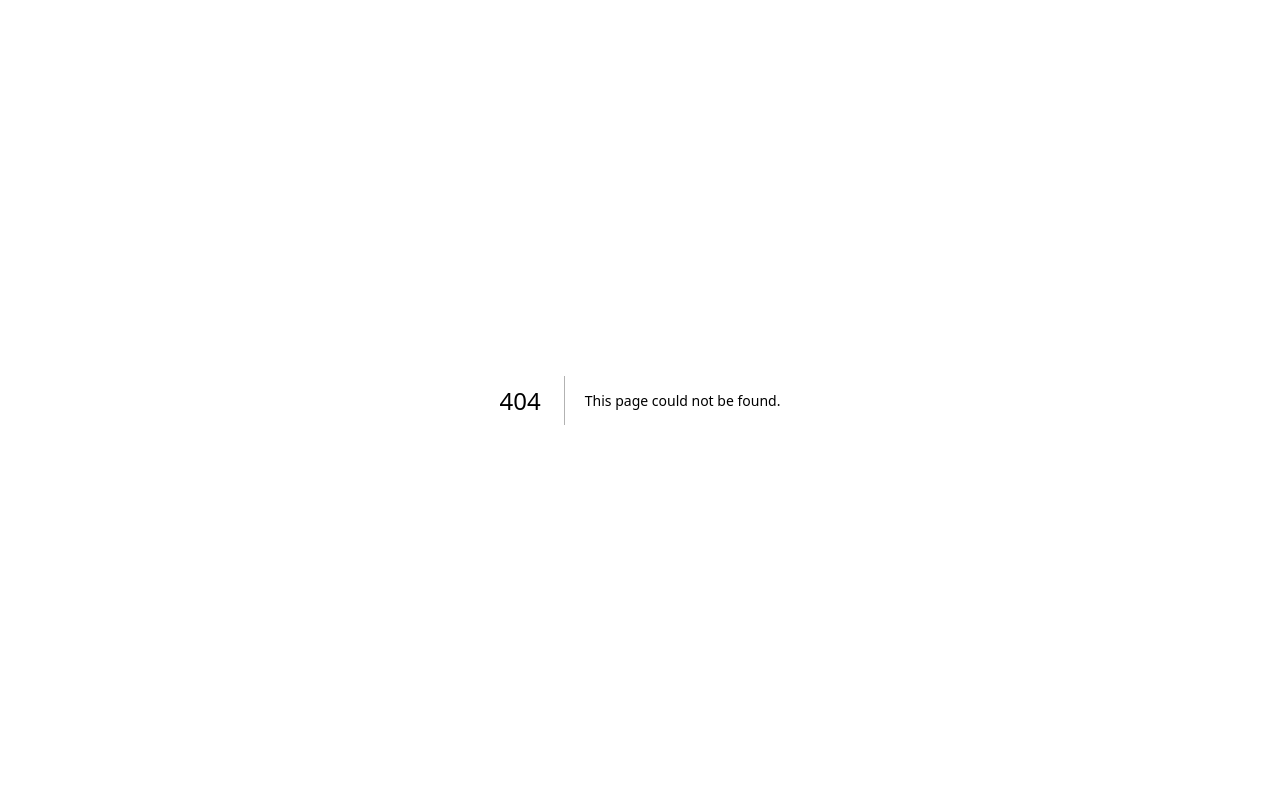
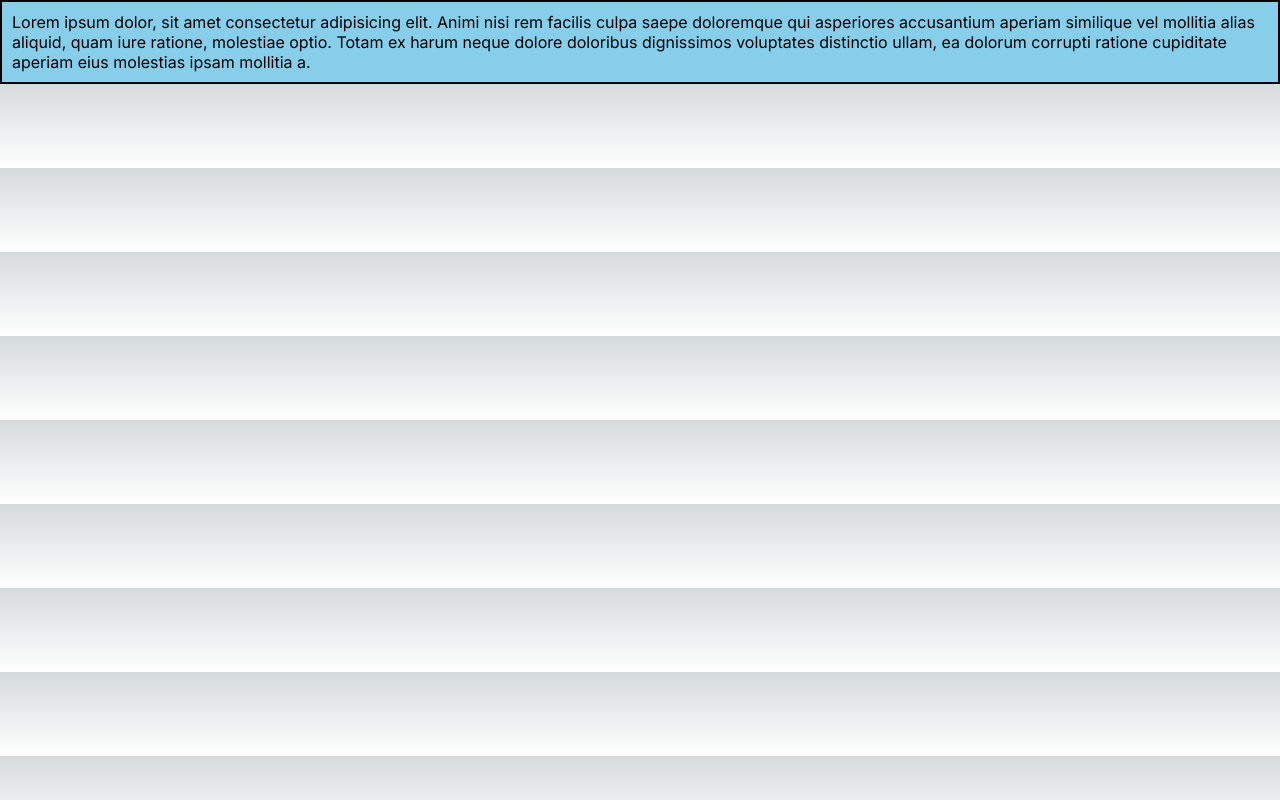
Before and after one commit to Imriaz/messenger-chat-implement-try, a Next.js app: page /contact-us in a window 1280 px wide. Before the commit this address had no page. Built offline with nearby package versions, Linux system fonts and the light colour scheme.

Commit message:
Implement messenger chat

```diff
--- /dev/null
+++ b/app/contact-us/page.js
@@ -0,0 +1,24 @@
+import React from "react";
+
+const ContactUs = () => {
+  return (
+    <div>
+      <p
+        style={{
+          border: "2px solid black",
+          padding: "10px",
+          backgroundColor: "skyblue",
+        }}
+      >
+        Lorem ipsum dolor, sit amet consectetur adipisicing elit. Animi nisi rem
+        facilis culpa saepe doloremque qui asperiores accusantium aperiam
+        similique vel mollitia alias aliquid, quam iure ratione, molestiae
+        optio. Totam ex harum neque dolore doloribus dignissimos voluptates
+        distinctio ullam, ea dolorum corrupti ratione cupiditate aperiam eius
+        molestias ipsam mollitia a.
+      </p>
+    </div>
+  );
+};
+
+export default ContactUs;
--- a/app/page.js
+++ b/app/page.js
@@ -5,6 +5,7 @@ export default function Home() {
   return (
     <main className={styles.main}>
       <div className={styles.description}>
+        <h1>Welcome, Implement Messenger chat system</h1>
         <p>
           Get started by editing&nbsp;
           <code className={styles.code}>app/page.js</code>
```
